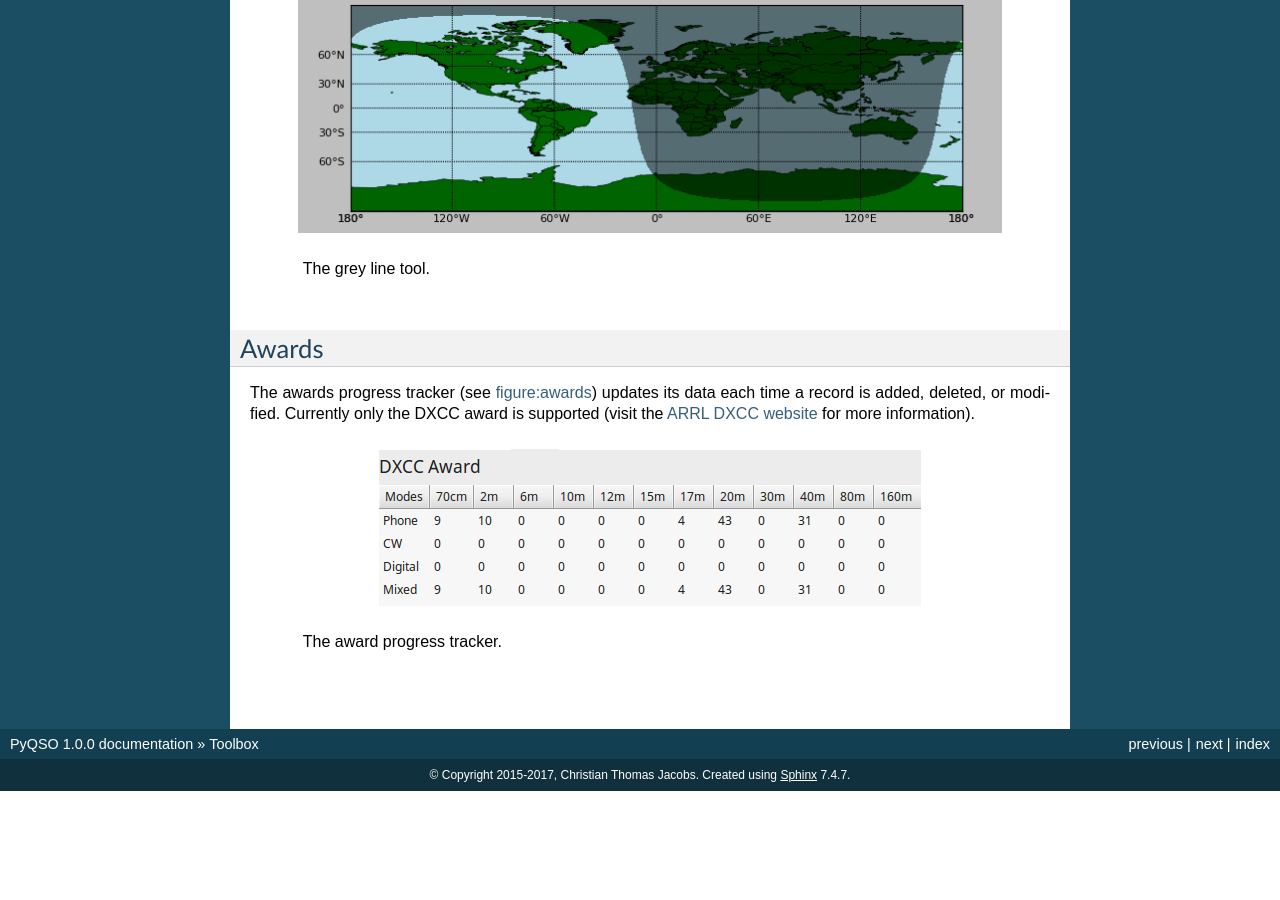
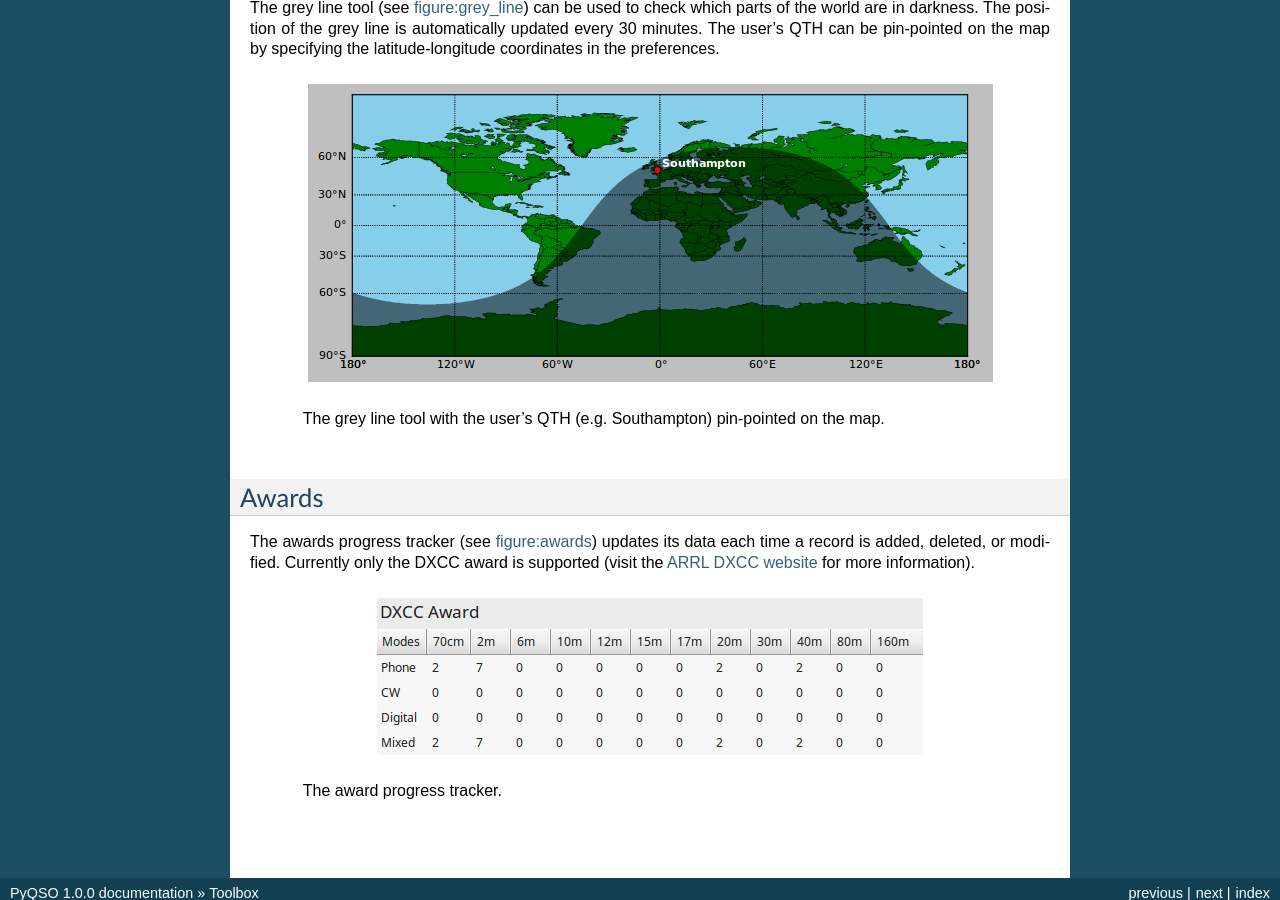
Before and after one commit to ctjacobs/pyqso, a Sphinx documentation site: the page built from docs/source/toolbox.rst, in a window 1280 px wide and 900 px high, scrolled down 967 px. Built offline with Sphinx 7.4.7, drawn with Linux system fonts in a browser that asks for light colours; before the commit the page ends 1758 px from its top, so only the background shows below that.

Commit message:
Updated screenshots.

```diff
--- a/docs/source/preferences.rst
+++ b/docs/source/preferences.rst
@@ -50,7 +50,7 @@ Callsign lookup
 
 The user can enter their login details to access the `qrz.com <http://qrz.com/>`_ or `hamqth.com <http://hamqth.com/>`_ database and perform callsign lookups. Note that these details are currently stored in plain text (unencrypted) format.
 
-If the ``Ignore callsign prefixes and/or suffixes`` box is checked, then PyQSO will perform the callsign lookup whilst ignoring all prefixes (i.e. anything before a preceding "/" in the callsign) and the suffixes "P", "M", "A", "PM", "MM", "AM", and "QRP". For example, if the callsign to be looked up is EA3/MYCALL/QRP, only MYCALL will be looked up. If you get 'Callsign not found' errors, try enabling this option.
+If the ``Ignore callsign prefixes and/or suffixes`` box is checked, then PyQSO will perform the callsign lookup whilst ignoring all prefixes (i.e. anything before a preceding "/" in the callsign) and the suffixes "P", "M", "A", "PM", "MM", "AM", and "QRP". For example, if the callsign to be looked up is F/MYCALL/QRP, only MYCALL will be looked up. If you get 'Callsign not found' errors, try enabling this option.
 
 Import/Export
 -------------
--- a/docs/source/toolbox.rst
+++ b/docs/source/toolbox.rst
@@ -42,7 +42,7 @@
    .. figure::  images/grey_line.png
       :align:   center
 
-      The grey line tool.
+      The grey line tool with the user's QTH (e.g. Southampton) pin-pointed on the map.
 
 Awards
 ------
```
Also changed, not shown: docs/source/images/awards.png, docs/source/images/dx_cluster.png, docs/source/images/edit_record.png, docs/source/images/grey_line.png, docs/source/images/logbook.png, docs/source/images/summary.png.
